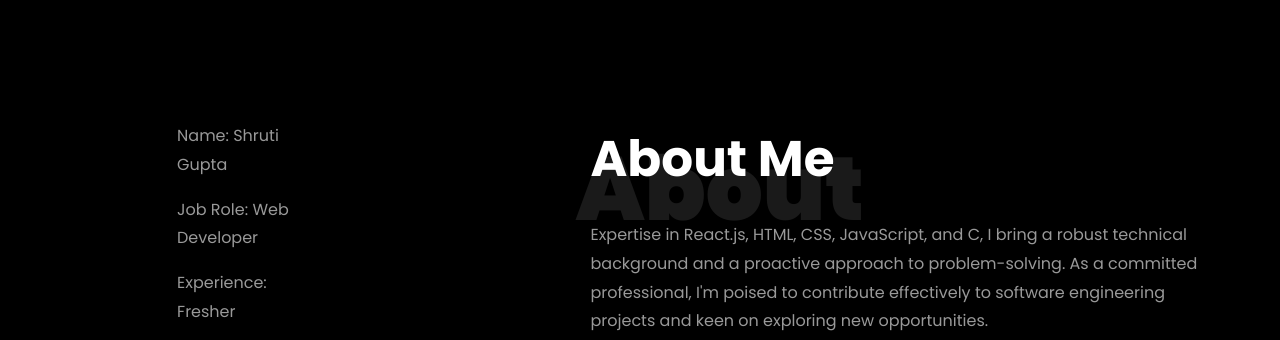
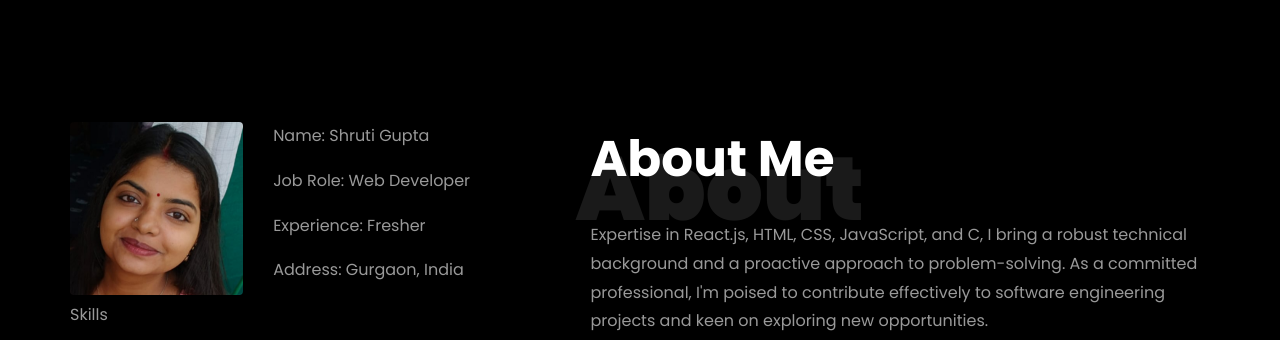
Before and after one commit to shrutiomar/shrutiomar, a plain HTML site: page index.html in a window 1280 px wide. Shown: the part 740-1080 px from the top of the page. Drawn offline with nearby package versions, Linux system fonts and the light colour scheme; files that its build step writes are made by us from their sources; the site is published under a folder, as on GitHub Pages, so addresses that start at the root find nothing; files whose address does not match are found by name.

Commit message:
Update index.html

```diff
--- a/index.html
+++ b/index.html
@@ -213,7 +213,7 @@
 								<div class="row">
 									<div class="col-sm-6 col-md-5">
 									  <div class="about-img">
-										<img src="/images/about-me1.png" class="img-fluid rounded b-shadow-a" alt="">
+										<img src="images/about-me1.png" class="img-fluid rounded b-shadow-a" alt="Unable to load image">
 									  </div>
 									</div>
 									<!-- Details next to profile image -->
```
